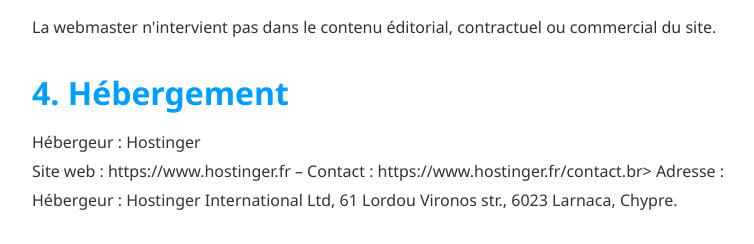
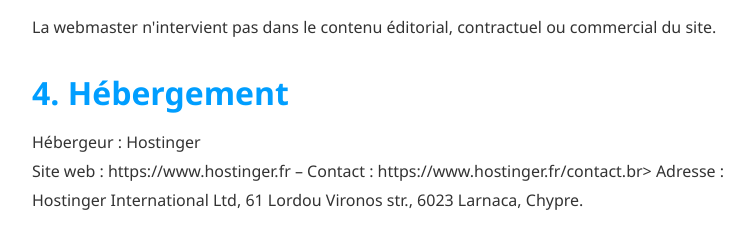
Before and after one commit to ElodieAllegro/treizElec, a website built with Vite: page mentions-legales.html in a window 1280 px wide. Shown: the part 910-1154 px from the top of the page, without its empty margins (256-1010 px from the left). Built offline with nearby package versions, Linux system fonts and the light colour scheme.

Commit message:
Updated mentions-legales.html

```diff
--- a/mentions-legales.html
+++ b/mentions-legales.html
@@ -66,7 +66,7 @@
                 <h2>4. Hébergement</h2>
                 <p>Hébergeur : Hostinger <br>
                  Site web : https://www.hostinger.fr – Contact : https://www.hostinger.fr/contact.br>
-                 Adresse : Hébergeur : Hostinger International Ltd, 61 Lordou Vironos str., 6023 Larnaca, Chypre.</p>
+                 Adresse : Hostinger International Ltd, 61 Lordou Vironos str., 6023 Larnaca, Chypre.</p>
 
                 <h2>5. Propriété intellectuelle</h2>
                 <p>L'ensemble des éléments présents sur le site (textes, logos, images, graphismes, structure) est la propriété exclusive de TREIZELEC, sauf mentions contraires.</p>
```
